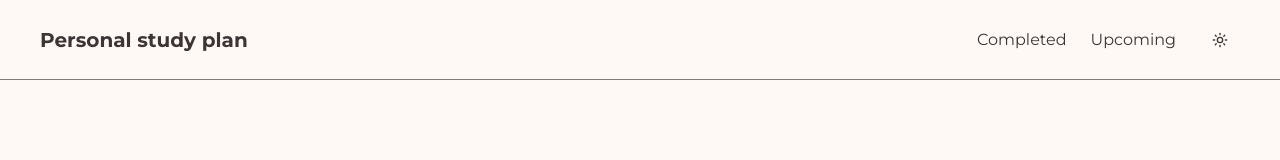
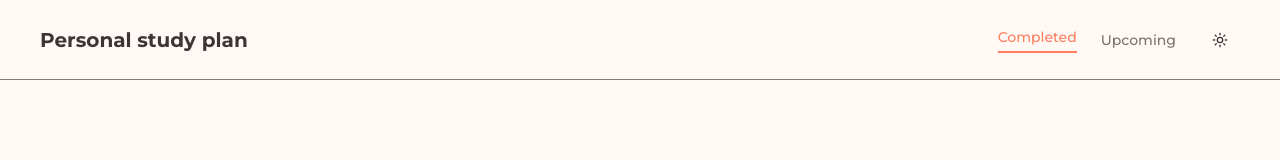
Before and after one commit to niklasovaska/study-plan-next-app, a Next.js app: page / in a window 1280 px wide. Shown: the top 160 px of the page. Built offline with nearby package versions, Linux system fonts and the light colour scheme; no server answers; the database is empty.

Commit message:
active route with pathname

```diff
--- a/src/components/layout/Header.tsx
+++ b/src/components/layout/Header.tsx
@@ -1,24 +1,38 @@
 "use client"
 
 import Link from "next/link"
+import { usePathname } from "next/navigation"
 import ThemeToggle from "../features/ThemeToggle"
 
+const navElements = [
+    {href: "/", label: "Completed"},
+    {href: "/upcoming", label: "Upcoming"}
+]
+
+
 const Header = () => {
+    const pathname = usePathname()
 
     return(
         <div className='flex items-center justify-between px-10 border-black/50 border-b h-[80px]'>
             <div className='text-xl font-bold'>Personal study plan</div>
             <ul className='flex items-center gap-6'>
-                <li>
-                    <Link href="/">
-                        Completed
-                    </Link>
-                </li>
-                <li>
-                    <Link href="/upcoming">
-                        Upcoming
-                    </Link>
-                </li>
+                {navElements.map(({ href, label }) => {
+                    const isActive = pathname === href
+                    return(
+                        <Link
+                            key={href}
+                            href={href}
+                            className={`text-sm font-medium transition-colors ${
+                                isActive
+                                ? "text-primary border-b-2 border-primary pb-1"
+                                : "text-muted-foreground hover:text-foreground"
+                            }`}
+                        >
+                            {label}
+                        </Link>
+                    )
+                })}
                 <ThemeToggle />
             </ul>
         </div>
```
